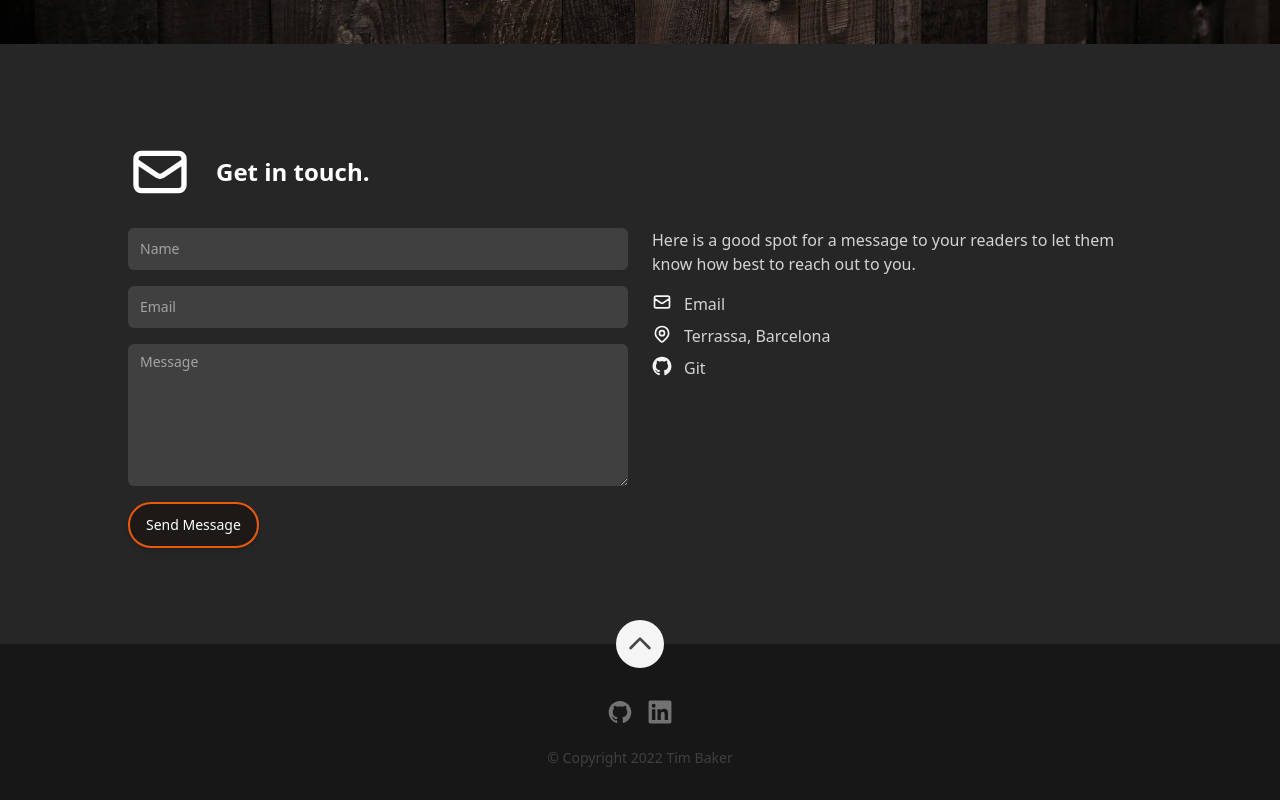
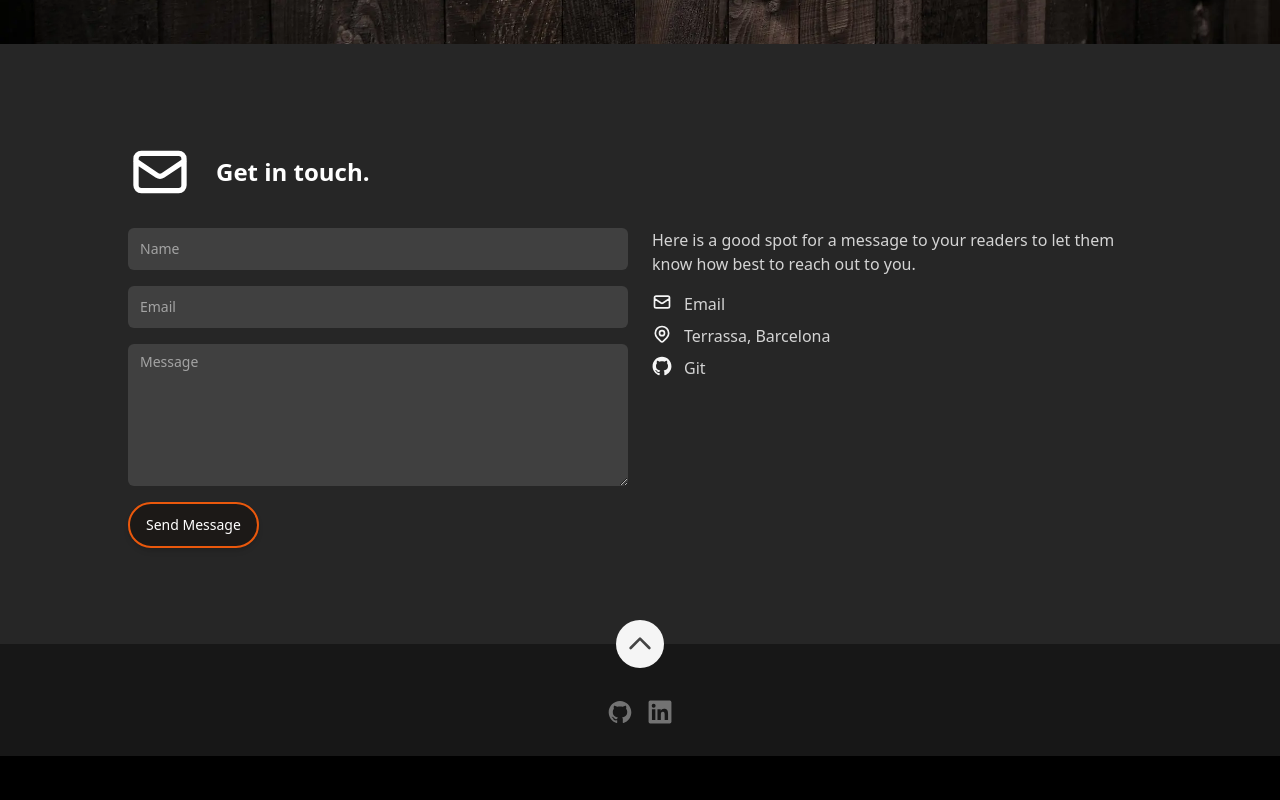
Before and after one commit to danigh99/danigh99.github.io, a Next.js app: page / in a window 1280 px wide. Shown: the part 3551-4351 px from the top of the page. After the commit the page ends 4307 px from the top, so only its background shows below. Built offline with nearby package versions, Linux system fonts and the light colour scheme.

Commit message:
copy out

```diff
--- a/src/components/Sections/Footer.tsx
+++ b/src/components/Sections/Footer.tsx
@@ -17,7 +17,6 @@
       <div className="flex gap-x-4 text-neutral-500">
         <Socials />
       </div>
-      <span className="text-sm text-neutral-700">© Copyright 2022 Tim Baker</span>
     </div>
   </div>
 ));
```
